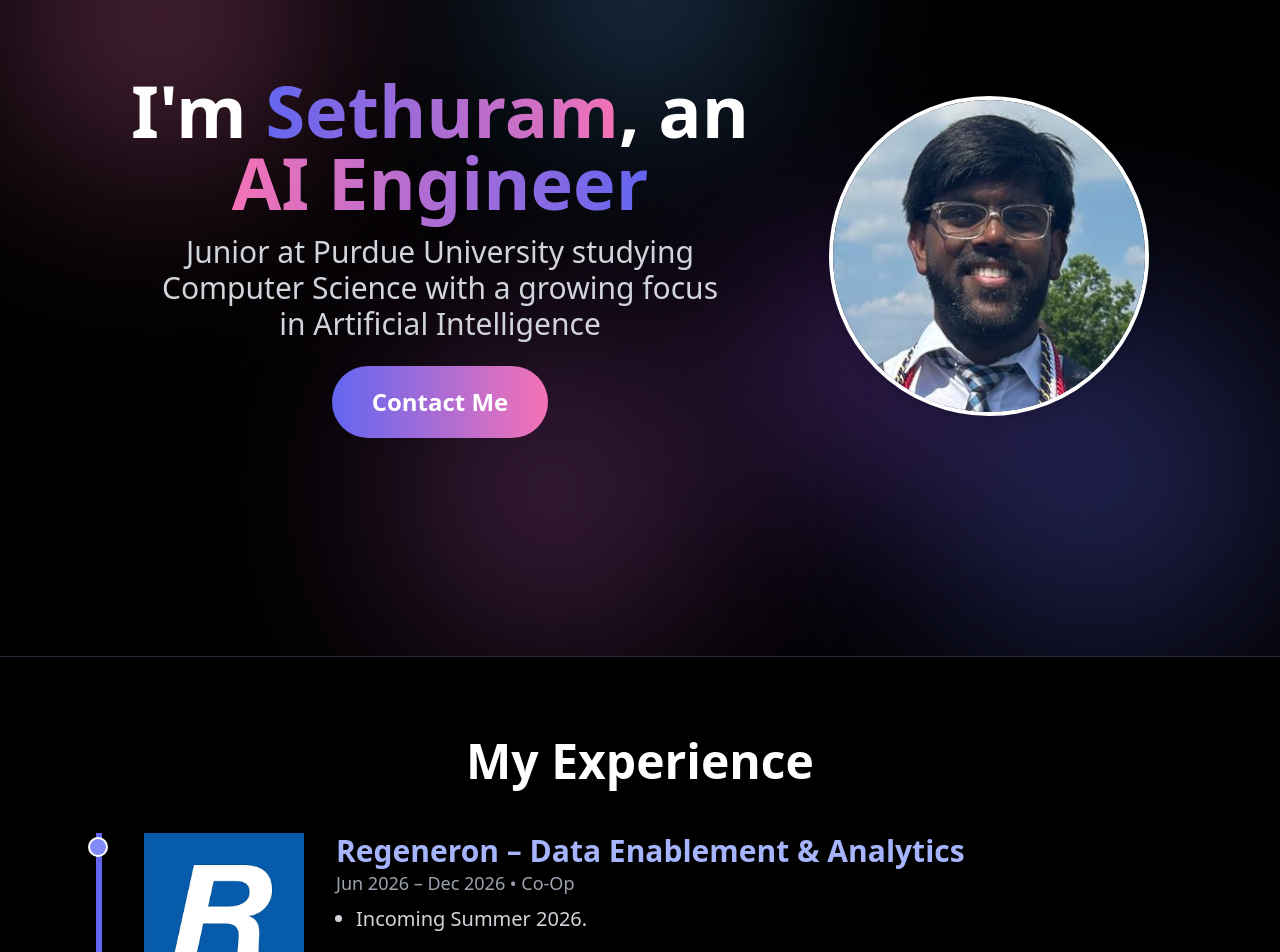
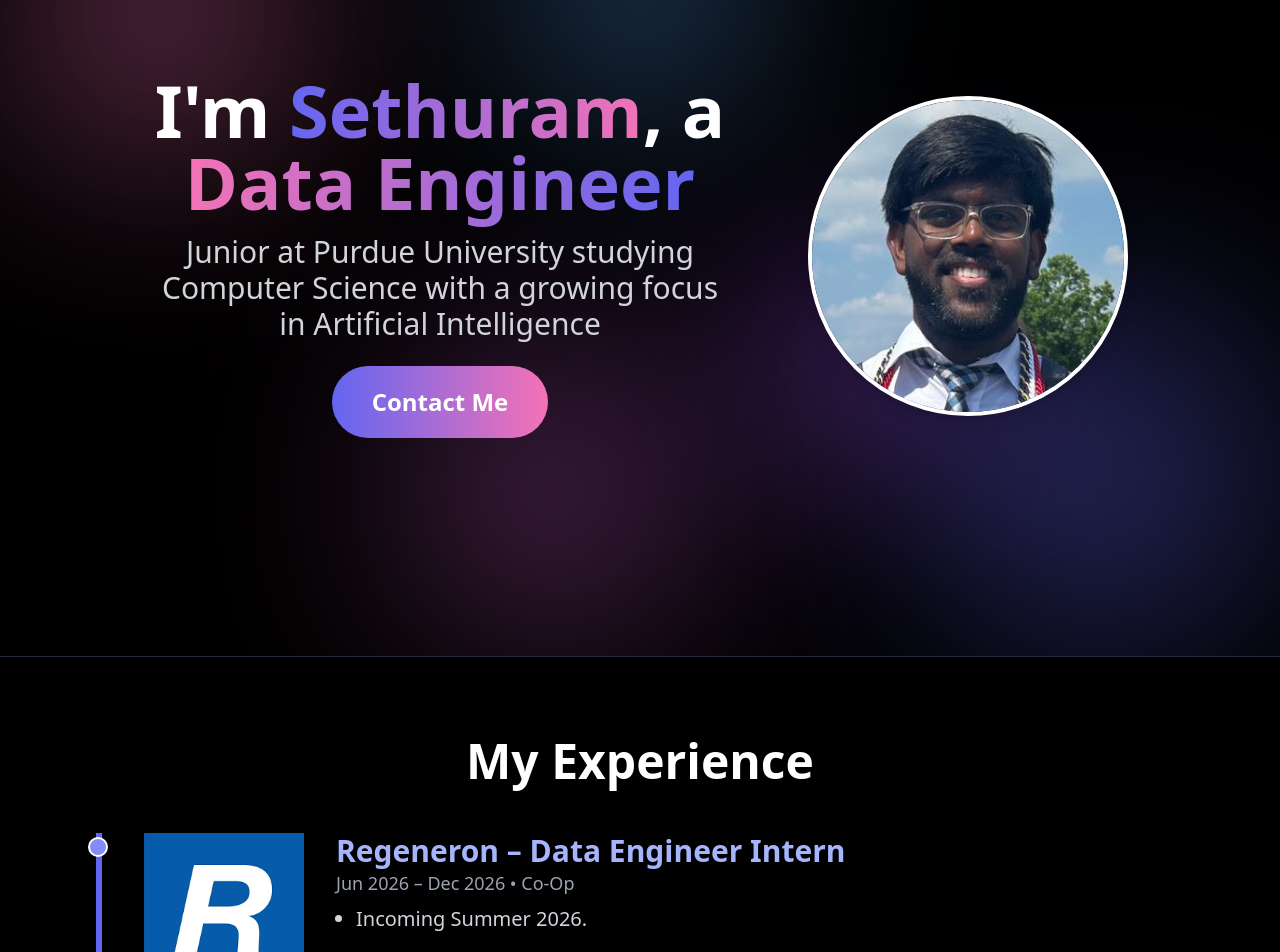
Before and after one commit to sethjkamal/portfolio, a React (Vite) app: page / in a window 1280 px wide. Shown: the part 240-1192 px from the top of the page. Built offline with nearby package versions, Linux system fonts and the light colour scheme.

Commit message:
June changes

```diff
--- a/src/App.jsx
+++ b/src/App.jsx
@@ -20,9 +20,9 @@ export default function App() {
               <span className="bg-gradient-to-r from-indigo-500 to-pink-400 bg-clip-text text-transparent">
                 Sethuram
               </span>
-              , an <br />
+              , a <br />
               <span className="bg-gradient-to-r from-pink-400 to-indigo-500 bg-clip-text text-transparent">
-                AI Engineer
+                Data Engineer
               </span>
             </h1>
 
@@ -65,7 +65,7 @@ export default function App() {
         {
           logo: "/images/logos/regeneron.png",
           alt: "Regeneron logo",
-          title: "Regeneron – Data Enablement & Analytics",
+          title: "Regeneron – Data Engineer Intern",
           titleColor: "text-indigo-300",
           date: "Jun 2026 – Dec 2026 • Co-Op",
           points: [
@@ -417,7 +417,7 @@ export default function App() {
   <p className="text-sm sm:text-base">
     Copyright © 2025 Sethuram Jeevanandham Kamalakannan. All rights reserved.
   </p>
-  <p className="text-xs sm:text-sm mt-1 text-gray-500">Last updated May 2026</p>
+  <p className="text-xs sm:text-sm mt-1 text-gray-500">Last updated June 2026</p>
 </footer>
 
     </div>
```
Also changed, not shown: 1 other file (tests, documents, lock files or other folders).
